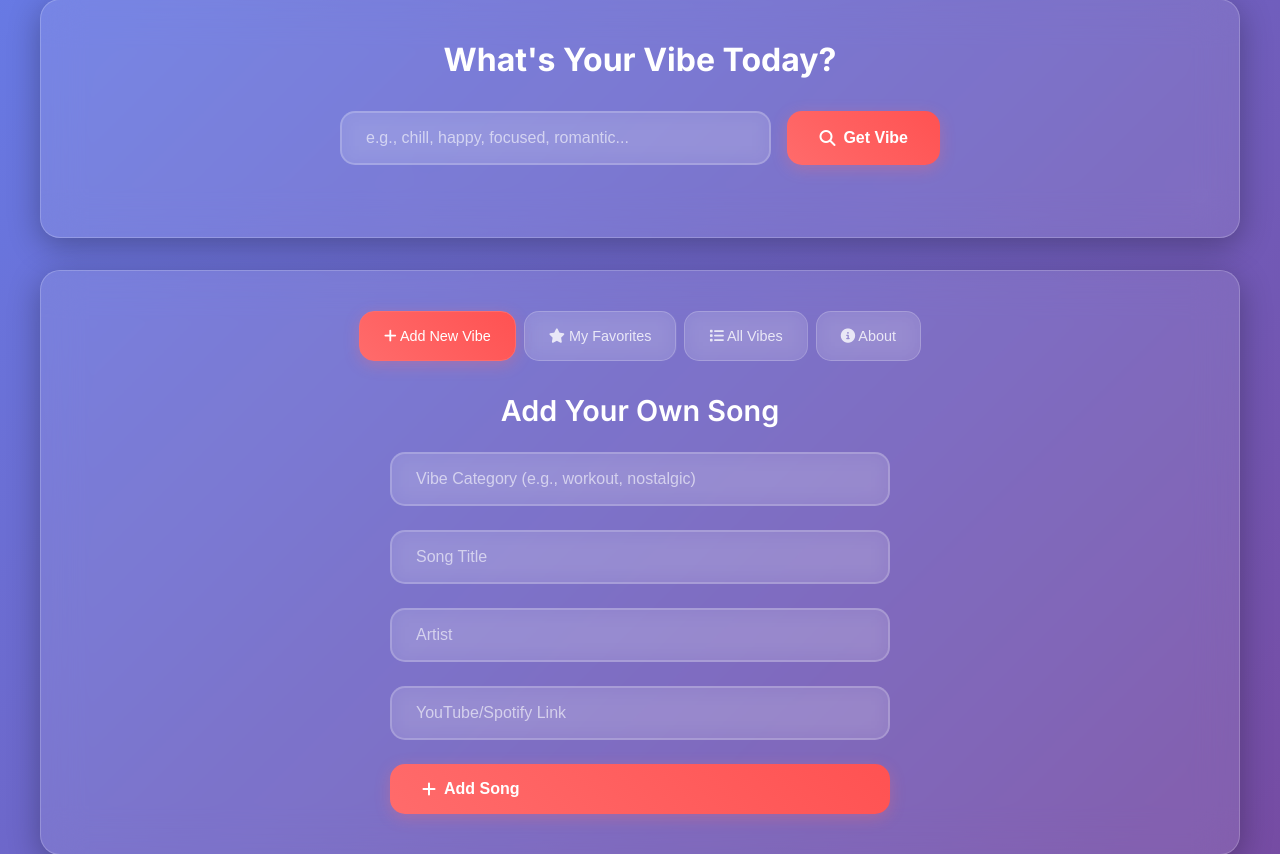
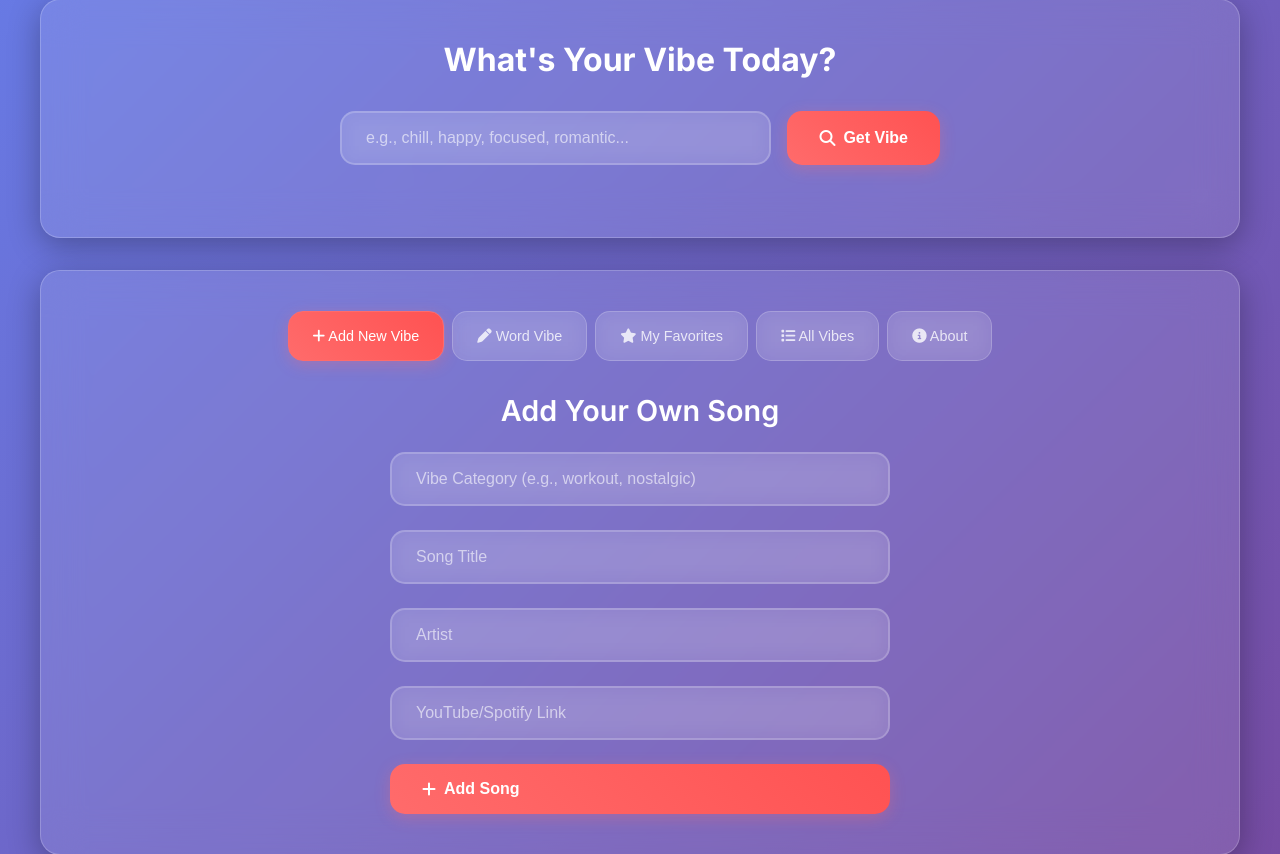
Before and after one commit to jasondbroomes-dev/AI_native-_journey, a Flask app: template templates/song_vibe.html in a window 1280 px wide. Shown: the part 205-1059 px from the top of the page. Run offline with Flask 3, Linux system fonts and the light colour scheme; the template is opened without the code that fills it, so the values that code supplies are empty.

Commit message:
🎭 Add Word-Based Song Recommendations - Integrated get_user_words functionality into SongVibe app - New 'Word Vibe' tab for noun/verb/adjective input - Smart word-to-mood mapping system - Beautiful UI for word-based recommendations - Users can describe feelings with words and get perfect song matches

```diff
--- a/templates/song_vibe.html
+++ b/templates/song_vibe.html
@@ -472,6 +472,9 @@
                 <button class="tab-button active" onclick="showTab('add-vibe')">
                     <i class="fas fa-plus"></i> Add New Vibe
                 </button>
+                <button class="tab-button" onclick="showTab('word-vibe')">
+                    <i class="fas fa-pen"></i> Word Vibe
+                </button>
                 <button class="tab-button" onclick="showTab('favorites')">
                     <i class="fas fa-star"></i> My Favorites
                 </button>
@@ -494,6 +497,37 @@
                         <i class="fas fa-plus"></i> Add Song
                     </button>
                 </form>
+            </div>
+
+            <div id="word-vibe" class="tab-content">
+                <h2 style="font-size: 1.8rem; font-weight: 600; margin-bottom: 1.5rem; text-align: center;">🎭 Describe Your Mood with Words</h2>
+                <p style="text-align: center; color: var(--text-secondary); margin-bottom: 2rem;">
+                    Enter three words to describe how you're feeling, and I'll find the perfect song for your mood!
+                </p>
+                <form id="word-vibe-form" class="form-grid">
+                    <input type="text" id="word-noun" placeholder="Enter a noun (e.g., heart, music, ocean)" required>
+                    <input type="text" id="word-verb" placeholder="Enter a verb (e.g., dance, dream, relax)" required>
+                    <input type="text" id="word-adjective" placeholder="Enter an adjective (e.g., happy, calm, excited)" required>
+                    <button type="submit" class="btn">
+                        <i class="fas fa-magic"></i> Find My Song
+                    </button>
+                </form>
+                <div id="word-recommendation-card" style="display: none; margin-top: 2rem;">
+                    <h3 style="font-size: 1.5rem; font-weight: 600; margin-bottom: 1rem; text-align: center;">✨ Your Word-Based Match!</h3>
+                    <div class="song-info">
+                        <h3 id="word-song-title"></h3>
+                        <p id="word-song-artist"></p>
+                        <p id="word-mood-message" style="font-style: italic; color: var(--accent-color); margin-top: 0.5rem;"></p>
+                    </div>
+                    <div class="action-buttons">
+                        <a id="word-song-link" href="#" target="_blank" class="btn">
+                            <i class="fab fa-youtube"></i> Listen Now
+                        </a>
+                        <button onclick="saveWordToFavorites()" class="btn btn-secondary">
+                            <i class="fas fa-heart"></i> Save to Favorites
+                        </button>
+                    </div>
+                </div>
             </div>
 
             <div id="favorites" class="tab-content">
@@ -587,6 +621,7 @@
 
 <script>
     let currentSong = null;
+    let currentWordSong = null;
 
     function showMessage(message, type = 'success') {
         const messageDiv = document.createElement('div');
@@ -654,6 +689,23 @@
         }
     }
 
+    async function saveWordToFavorites() {
+        if (!currentWordSong) return;
+
+        try {
+            const response = await fetch('/save_favorite', {
+                method: 'POST',
+                headers: { 'Content-Type': 'application/json' },
+                body: JSON.stringify({ song: currentWordSong })
+            });
+            const data = await response.json();
+            showMessage(data.message, data.success ? 'success' : 'error');
+            if(data.success) loadFavorites();
+        } catch (error) {
+            showMessage('Failed to save favorite. Please try again.', 'error');
+        }
+    }
+
     document.getElementById('add-vibe-form').addEventListener('submit', async function(e) {
         e.preventDefault();
 
@@ -681,6 +733,45 @@
             }
         } catch (error) {
             showMessage('Failed to add song. Please try again.', 'error');
+        } finally {
+            btn.innerHTML = originalText;
+            btn.disabled = false;
+        }
+    });
+
+    document.getElementById('word-vibe-form').addEventListener('submit', async function(e) {
+        e.preventDefault();
+
+        const btn = this.querySelector('button');
+        const originalText = btn.innerHTML;
+        btn.innerHTML = '<div class="loading"></div> Finding your song...';
+        btn.disabled = true;
+
+        try {
+            const noun = document.getElementById('word-noun').value;
+            const verb = document.getElementById('word-verb').value;
+            const adjective = document.getElementById('word-adjective').value;
+
+            const response = await fetch('/get_word_recommendation', {
+                method: 'POST',
+                headers: { 'Content-Type': 'application/json' },
+                body: JSON.stringify({ noun, verb, adjective })
+            });
+            const data = await response.json();
+
+            if (data.success) {
+                currentWordSong = data.song;
+                document.getElementById('word-song-title').innerText = data.song.title;
+                document.getElementById('word-song-artist').innerText = `by ${data.song.artist}`;
+                document.getElementById('word-mood-message').innerText = data.message;
+                document.getElementById('word-song-link').href = data.song.link;
+                document.getElementById('word-recommendation-card').style.display = 'block';
+                showMessage(`Found the perfect ${data.mood} song for your words!`);
+            } else {
+                showMessage(data.message, 'error');
+            }
+        } catch (error) {
+            showMessage('Failed to get word recommendation. Please try again.', 'error');
         } finally {
             btn.innerHTML = originalText;
             btn.disabled = false;
```
Also changed, not shown: song_vibe_app.py (+72 -0 lines).
